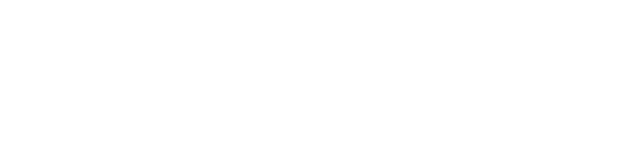
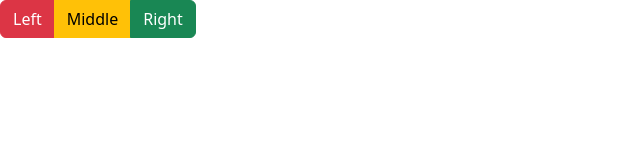
Before and after one commit to Sofiana9024/Portafolio, a plain HTML site: page index.html in a window 1280 px wide. Shown: the whole page, without its empty margins (0-640 px from the left). Drawn offline with nearby package versions, Linux system fonts and the light colour scheme.

Commit message:
Instalación y prueba de bootstrap

```diff
--- a/index.html
+++ b/index.html
@@ -5,9 +5,15 @@
     <meta name="viewport" content="width=device-width, initial-scale=1.0">
 
     <title>Sofía Rodríguez</title>
+    <link href="https://cdn.jsdelivr.net/npm/bootstrap@5.3.3/dist/css/bootstrap.min.css" rel="stylesheet" integrity="sha384-QWTKZyjpPEjISv5WaRU9OFeRpok6YctnYmDr5pNlyT2bRjXh0JMhjY6hW+ALEwIH" crossorigin="anonymous"><link href="https://cdn.jsdelivr.net/npm/bootstrap@5.3.3/dist/css/bootstrap.min.css" rel="stylesheet" integrity="sha384-QWTKZyjpPEjISv5WaRU9OFeRpok6YctnYmDr5pNlyT2bRjXh0JMhjY6hW+ALEwIH" crossorigin="anonymous">
     <link rel="stylesheet" href="style.css">
 </head>
 <body>
-
+    <div class="btn-group" role="group" aria-label="Basic mixed styles example">
+        <button type="button" class="btn btn-danger">Left</button>
+        <button type="button" class="btn btn-warning">Middle</button>
+        <button type="button" class="btn btn-success">Right</button>
+    </div>
+    <script src="https://cdn.jsdelivr.net/npm/bootstrap@5.3.3/dist/js/bootstrap.bundle.min.js" integrity="sha384-YvpcrYf0tY3lHB60NNkmXc5s9fDVZLESaAA55NDzOxhy9GkcIdslK1eN7N6jIeHz" crossorigin="anonymous"></script>
 </body>
 </html>
```
